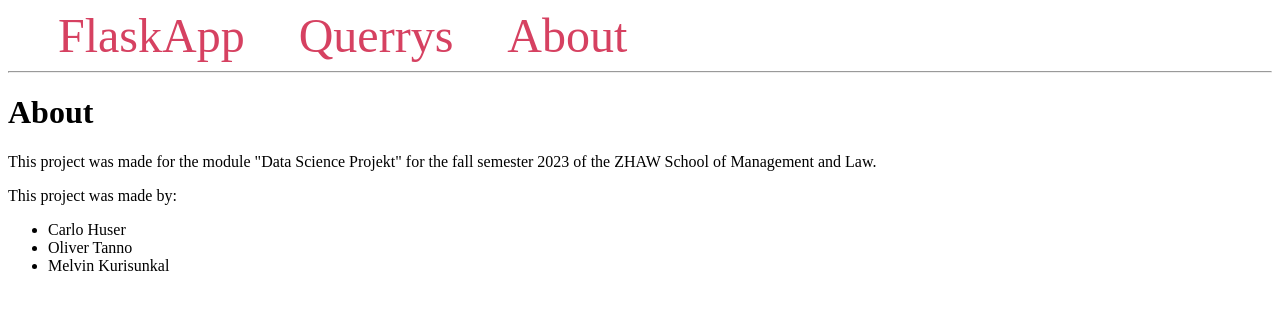
After one commit to looopic/DSProject, a Flask app: template templates/about.html in a window 1280 px wide. The commit adds this page. Shown: the top 310 px of the page. Run offline with Flask 3, Linux system fonts and the light colour scheme; the template is opened without the code that fills it, so the values that code supplies are empty; some libraries are stand-ins or nearby versions.

Commit message:
added about

```diff
--- /dev/null
+++ b/templates/about.html
@@ -0,0 +1,14 @@
+{% extends 'base.html' %}
+
+{% block content %}
+<h1>About</h1>
+
+<p>This project was made for the module "Data Science Projekt" for the fall semester 2023 of the ZHAW School of Management and Law. </p>
+
+<p>This project was made by:</p>
+<ul>
+    <li>Carlo Huser</li>
+    <li>Oliver Tanno</li>
+    <li>Melvin Kurisunkal</li>
+</ul>
+{% endblock %}
--- a/templates/base.html
+++ b/templates/base.html
@@ -18,7 +18,7 @@
     <nav>
         <a href="{{ url_for('index') }}">FlaskApp</a>
         <a href="{{ url_for('querrys') }}">Querrys</a>
-        <a href="#">About</a>
+        <a href="about.html">About</a>
     </nav>
     <hr>
     <div class="content">
```
